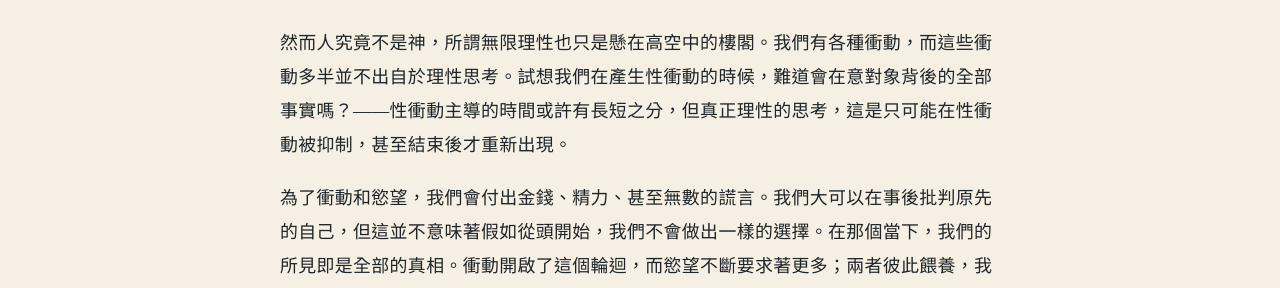
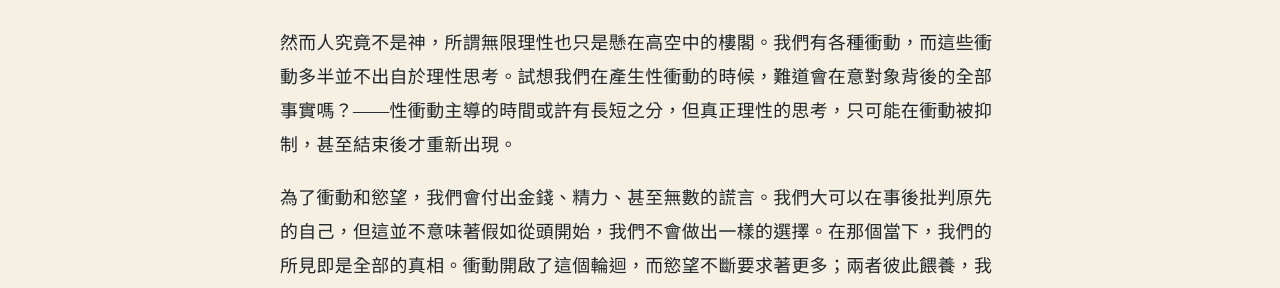
Before and after one commit to angzeli/next-second-sea, a Jekyll site: the page built from _posts/2026-05-13-the-whole-truth.md, in a window 1280 px wide. Shown: the part 522-810 px from the top of the page. Built offline with Jekyll 4.4.1, drawn with Linux system fonts in a browser that asks for light colours.

Commit message:
Refine posts

```diff
--- a/_posts/2026-05-13-the-whole-truth.md
+++ b/_posts/2026-05-13-the-whole-truth.md
@@ -9,7 +9,7 @@ excerpt: "在那個當下，我們的所見即是全部的真相。"
 
 人類總以「靈長動物」自居，彷彿已和草原上撕咬撲殺的野獸劃清界線。當前額葉短暫壓過杏仁核的躁動，我們便把那一小段清明稱為理性。後來的經濟學模型也常常假定，人能像一架冷靜的計算機，在慾望、風險與收益之間作出最優選擇。
 
-然而人究竟不是神，所謂無限理性也只是懸在高空中的樓閣。我們有各種衝動，而這些衝動多半並不出自於理性思考。試想我們在產生性衝動的時候，難道會在意對象背後的全部事實嗎？——性衝動主導的時間或許有長短之分，但真正理性的思考，這是只可能在性衝動被抑制，甚至結束後才重新出現。
+然而人究竟不是神，所謂無限理性也只是懸在高空中的樓閣。我們有各種衝動，而這些衝動多半並不出自於理性思考。試想我們在產生性衝動的時候，難道會在意對象背後的全部事實嗎？——性衝動主導的時間或許有長短之分，但真正理性的思考，只可能在衝動被抑制，甚至結束後才重新出現。
 
 為了衝動和慾望，我們會付出金錢、精力、甚至無數的謊言。我們大可以在事後批判原先的自己，但這並不意味著假如從頭開始，我們不會做出一樣的選擇。在那個當下，我們的所見即是全部的真相。衝動開啟了這個輪迴，而慾望不斷要求著更多；兩者彼此餵養，我們便永不疲倦地追逐著被建構出的海市蜃樓。
 
```
Also changed, not shown: _posts/2026-05-14-the-weight.md (+1 -1 lines).
